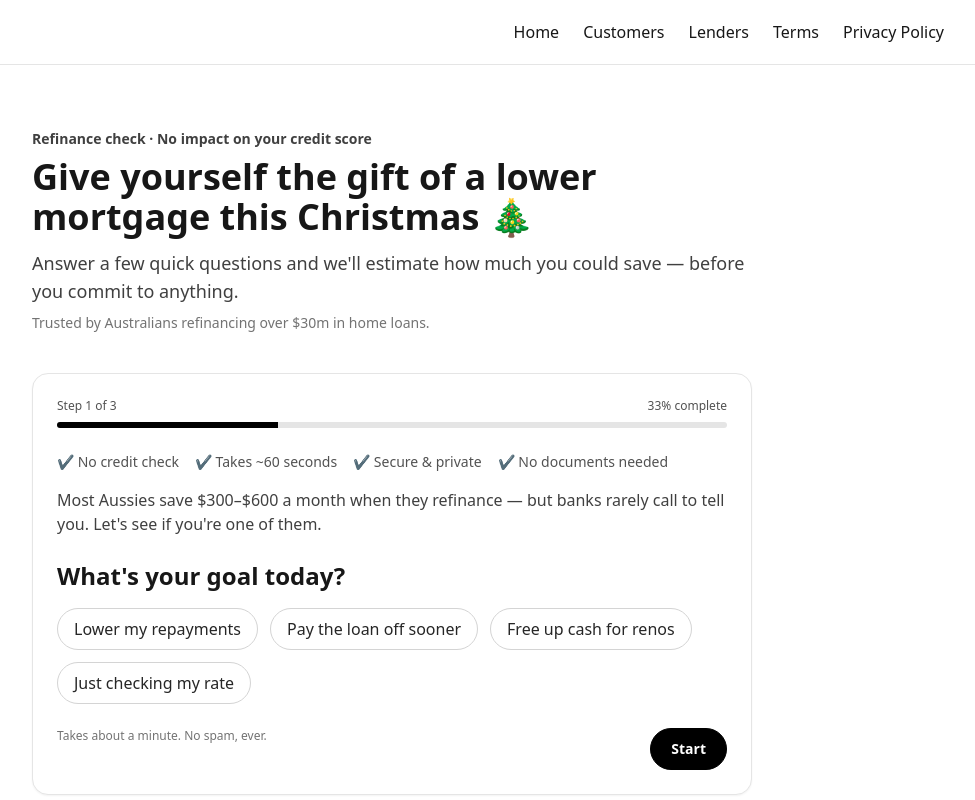
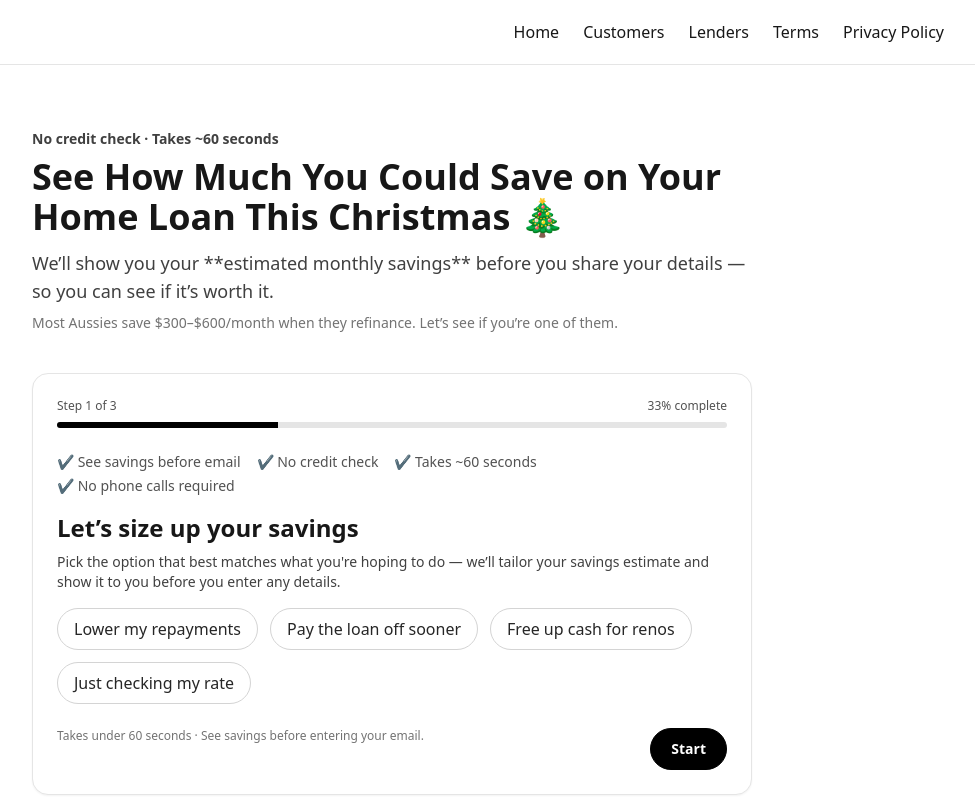
Before and after one commit to RukiDe/sold-nextjs, a Next.js app: page /refinance-xmas in a window 1280 px wide. Shown: the top 800 px of the page, without its empty margins (248-1223 px from the left). Built offline with nearby package versions, Linux system fonts and the light colour scheme.

Commit message:
refinance-xmas 4.0 - sharper ask

```diff
--- a/app/refinance-xmas/page.tsx
+++ b/app/refinance-xmas/page.tsx
@@ -551,10 +551,10 @@ export default function RefinanceXmasPage() {
 
   const reassurance = (
     <ul className="flex flex-wrap gap-x-4 gap-y-1 text-xs sm:text-sm text-neutral-600 mb-4">
+  <li>✔ See savings before email</li>
   <li>✔ No credit check</li>
   <li>✔ Takes ~60 seconds</li>
-      <li>✔ Secure &amp; private</li>
-      <li>✔ No documents needed</li>
+  <li>✔ No phone calls required</li>
 </ul>
   );
 
@@ -647,17 +647,19 @@ export default function RefinanceXmasPage() {
       {/* Hero */}
       <header className="mb-8 sm:mb-10">
         <p className="text-sm font-semibold text-neutral-700 mb-2">
-          Refinance check · No impact on your credit score
+  No credit check · Takes ~60 seconds
 </p>
+
 <h1 className="text-3xl sm:text-4xl font-black mb-3">
-          Give yourself the gift of a lower mortgage this Christmas 🎄
+  See How Much You Could Save on Your Home Loan This Christmas 🎄
 </h1>
+
 <p className="text-base sm:text-lg text-neutral-700 mb-2">
-          Answer a few quick questions and we&apos;ll estimate how much you
-          could save — before you commit to anything.
+  We’ll show you your **estimated monthly savings** before you share your details — so you can see if it’s worth it.
 </p>
+
 <p className="text-sm text-neutral-500">
-          Trusted by Australians refinancing over $30m in home loans.
+  Most Aussies save $300–$600/month when they refinance. Let’s see if you’re one of them.
 </p>
       </header>
 
@@ -666,17 +668,17 @@ export default function RefinanceXmasPage() {
 
         {reassurance}
 
-        <p className="text-sm sm:text-base text-neutral-700 mb-6">
-          Most Aussies save $300–$600 a month when they refinance — but banks
-          rarely call to tell you. Let&apos;s see if you&apos;re one of them.
-        </p>
-
         {/* STEP 0 – goal */}
         {step === 0 && (
           <div ref={step0Ref}>
-            <h2 className="text-xl sm:text-2xl font-semibold mb-4">
-              What&apos;s your goal today?
+<h2 className="text-xl sm:text-2xl font-semibold mb-2">
+  Let’s size up your savings
 </h2>
+
+<p className="text-sm text-neutral-700 mb-4">
+  Pick the option that best matches what you're hoping to do — we’ll tailor your savings estimate and show it to you before you enter any details.
+</p>
+
             <div className="flex flex-wrap gap-3 mb-4">
               {goalOptions.map((option) => {
                 const active = form.goal === option;
@@ -709,7 +711,7 @@ export default function RefinanceXmasPage() {
 
             <div className="flex justify-between mt-6">
               <span className="text-xs text-neutral-500">
-                Takes about a minute. No spam, ever.
+                Takes under 60 seconds · See savings before entering your email.
               </span>
               <button
                 type="button"
@@ -1112,9 +1114,14 @@ export default function RefinanceXmasPage() {
             {/* Personal details */}
             <div className="mt-4">
 <h3 className="text-lg sm:text-xl font-semibold mb-3">
-                Like the look of one of these? Pop your details in and we&apos;ll
-                unpack it together.
+  Want your personalised options? Enter your details and we’ll confirm which
+  lender can offer you the best deal.
 </h3>
+
+<p className="text-sm text-neutral-600 mb-4">
+  No obligations, no credit check — just a clear view of your sharpest options.
+</p>
+
 
               <div className="grid sm:grid-cols-2 gap-4 mb-4">
                 <div ref={nameRef}>
@@ -1270,7 +1277,7 @@ export default function RefinanceXmasPage() {
                       : "bg-black text-white border-black hover:bg:white hover:text-black"
                   )}
                 >
-                  {submitting ? "Sending..." : "Lock in a quick chat"}
+                  {submitting ? "Sending..." : "Get my personalised savings report →"}
                 </button>
               </div>
 
```
Lines whose indentation alone changed are shown as unchanged.
